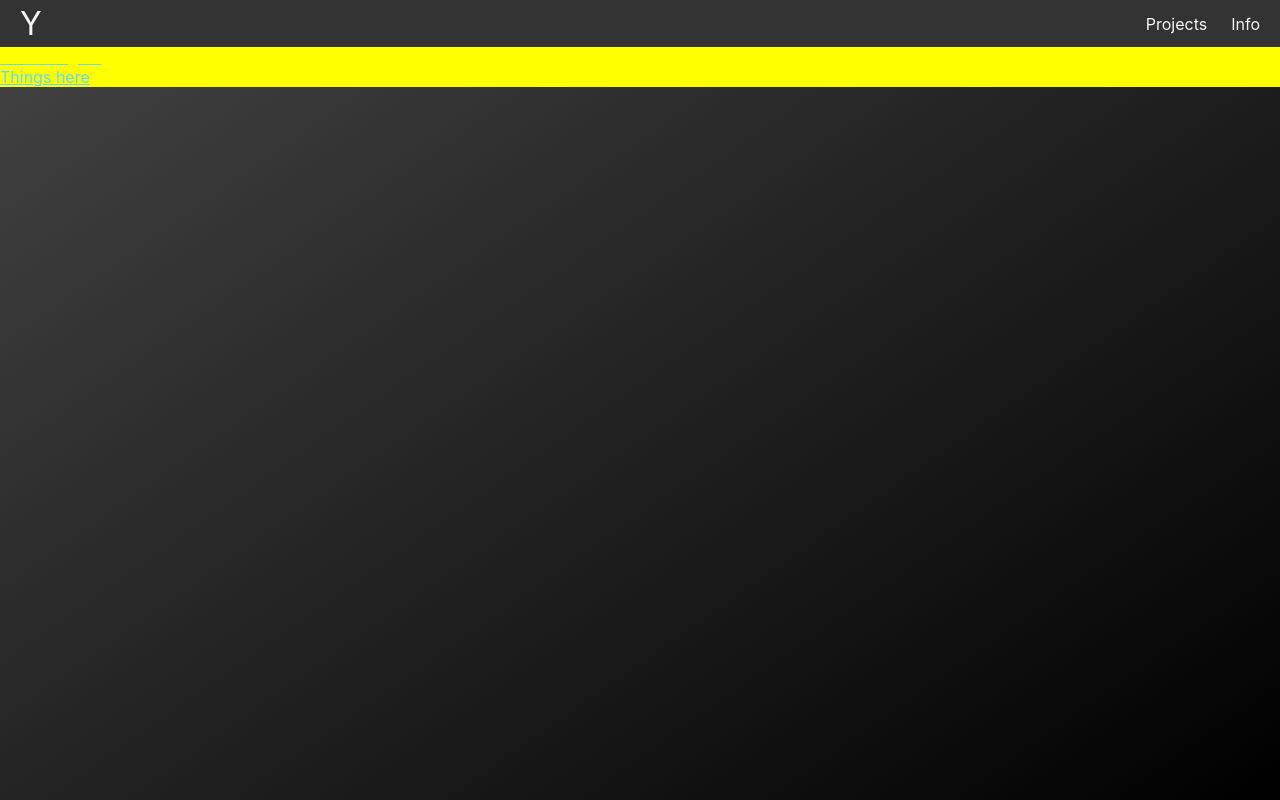
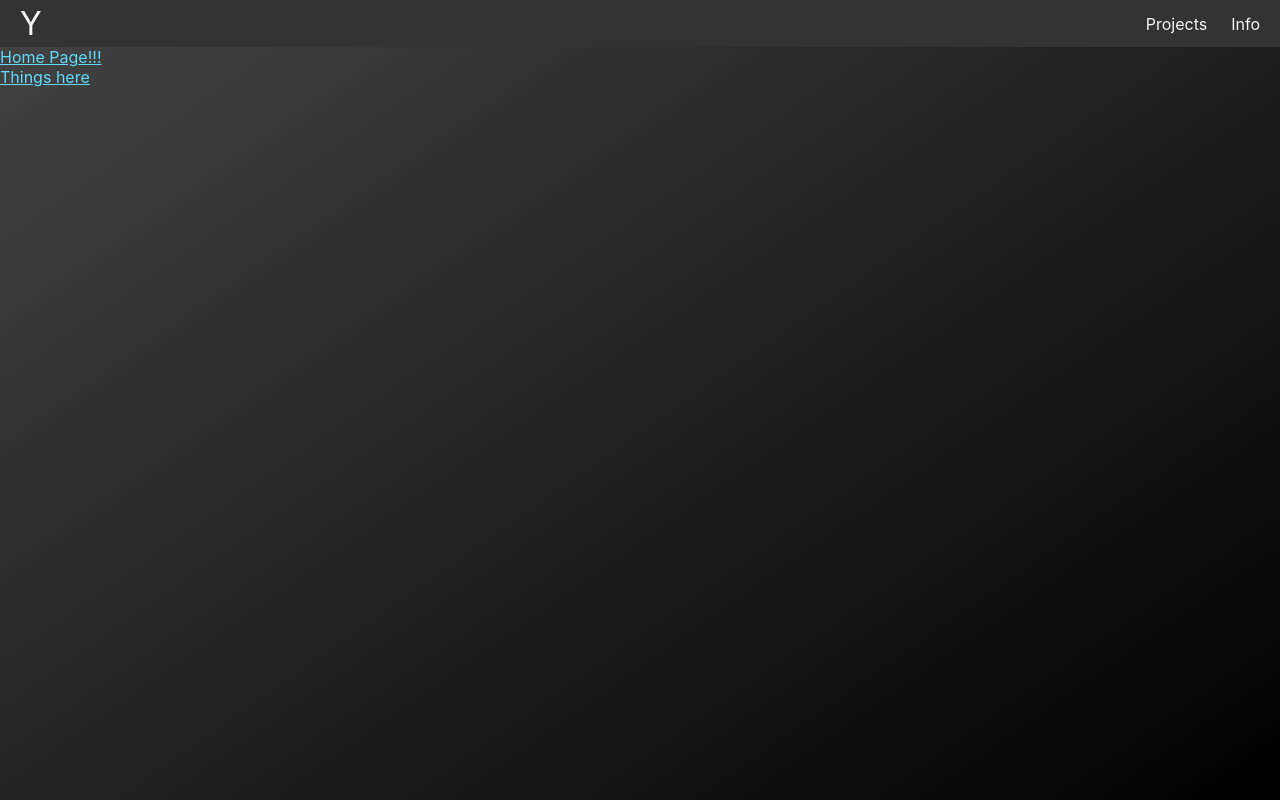
Before and after one commit to VenusCohort/ryanyoshimura, a React (Create React App) app: page / in a window 1280 px wide. Built offline with nearby package versions, Linux system fonts and the light colour scheme.

Commit message:
fixed styling issue for divs

```diff
--- a/src/styling/Home.css
+++ b/src/styling/Home.css
@@ -1,7 +1,7 @@
 .homePage{
-    background: yellow;
+    /*background: yellow;*/
 }
 
 .div1{
-    color: yellow;
+    /*color: yellow;*/
 }
```
